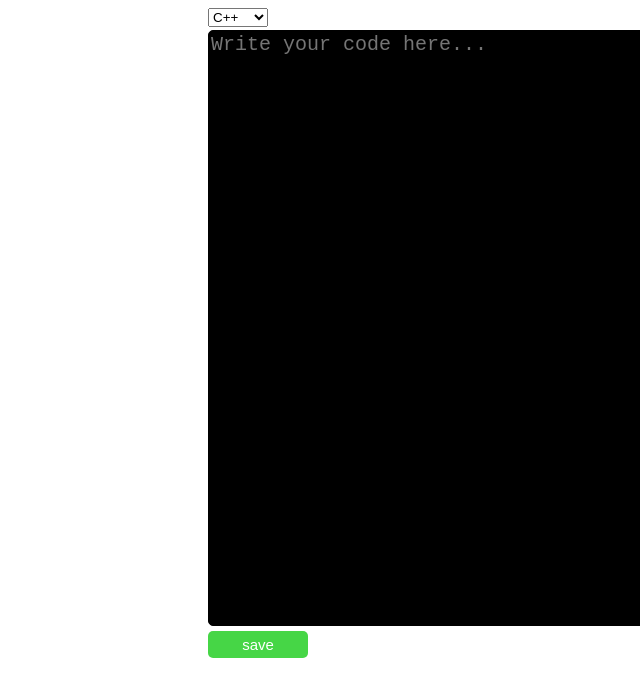
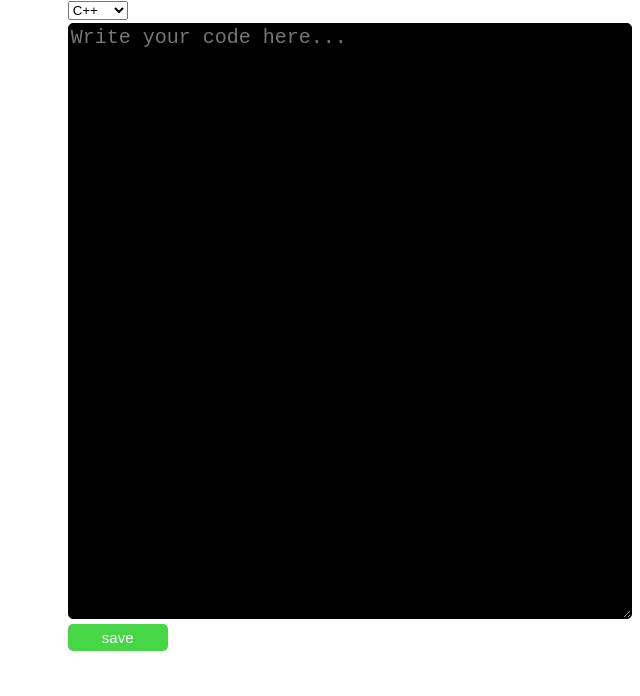
Before and after one commit to Sujeet-sharma786/notepad, a website: page web-dev/client/home.html in a window 1280 px wide. Shown: the whole page, without its empty margins (640-1280 px from the left). Drawn offline with Linux system fonts and the light colour scheme; no server answers.

Commit message:
'newchange'

```diff
--- a/web-dev/client/home.css
+++ b/web-dev/client/home.css
@@ -26,15 +26,19 @@
 .code-container{
     display: flex;
     flex-direction: column;
-    margin: auto;
-    width: 44%;
+    /* margin: auto; */
+    margin-left: 10px;
+    width: 45%;
     /* border: 1px solid black; */
     justify-content: space-between;
     height: 650px;
     /* z-index: 7; */
-    /* position: sticky; */
-    position: fixed;
-    margin-left: 840px;
+    position: sticky;
+    margin-top: -7px;
+    top: 0;
+
+    /* position: fixed; */
+    /* margin-left: 840px; */
 }
 
 .code{
```
